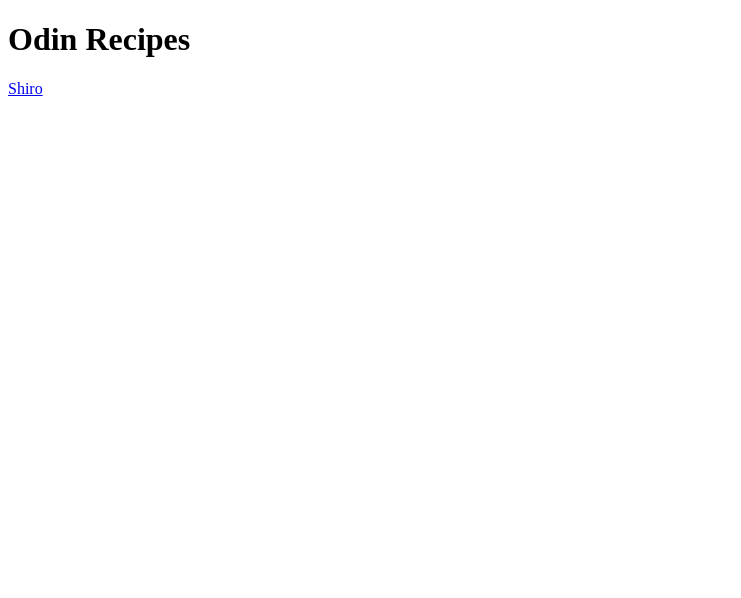
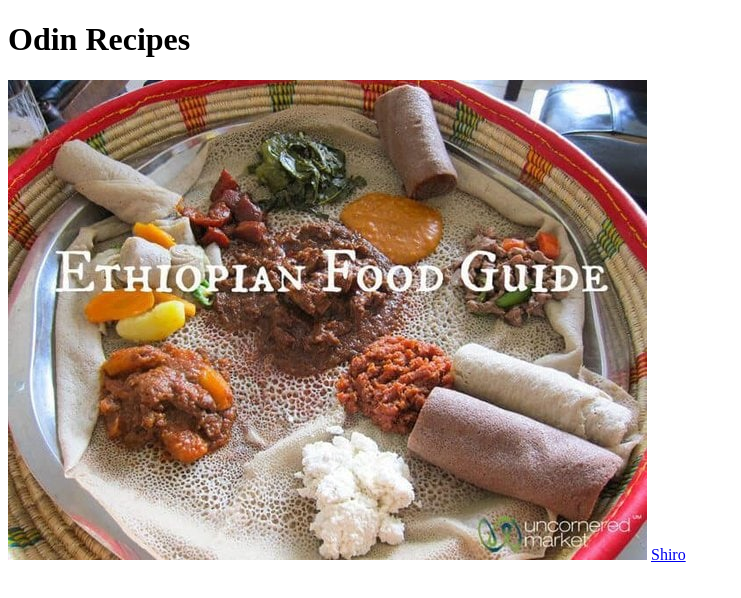
Before and after one commit to Ifaol/odin-recipes, a plain HTML site: page index.html in a window 1280 px wide. Shown: the whole page, without its empty margins (0-741 px from the left). Drawn offline with Linux system fonts and the light colour scheme.

Commit message:
picture added to the project repo

```diff
--- a/index.html
+++ b/index.html
@@ -6,6 +6,7 @@
   </head>
   <body>
     <h1>Odin Recipes</h1>
+    <img src="ethiopian_food.jpg">
     <a href="./recipes/shiro.html" target="_blank">Shiro</a>
   </body>
 </html>
```
Also changed, not shown: ethiopian_food.jpg (added), 2 other files.
